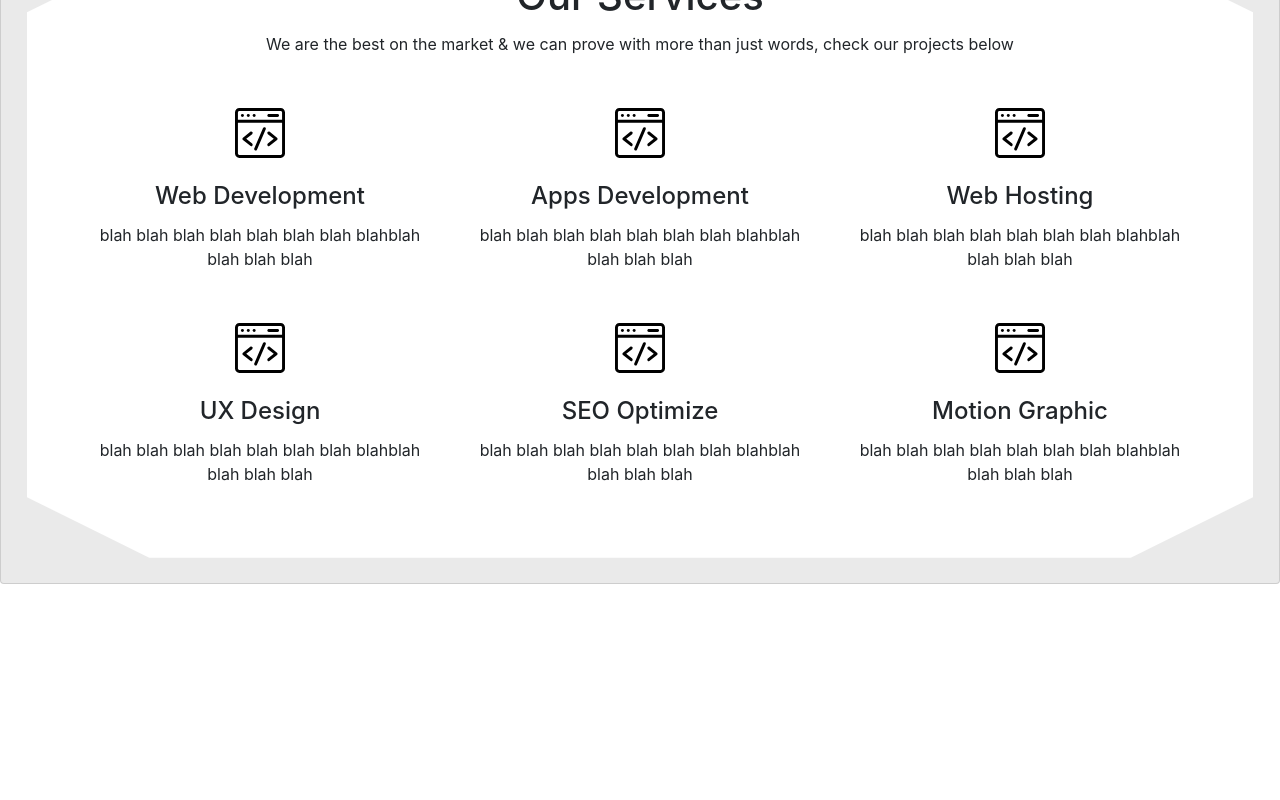
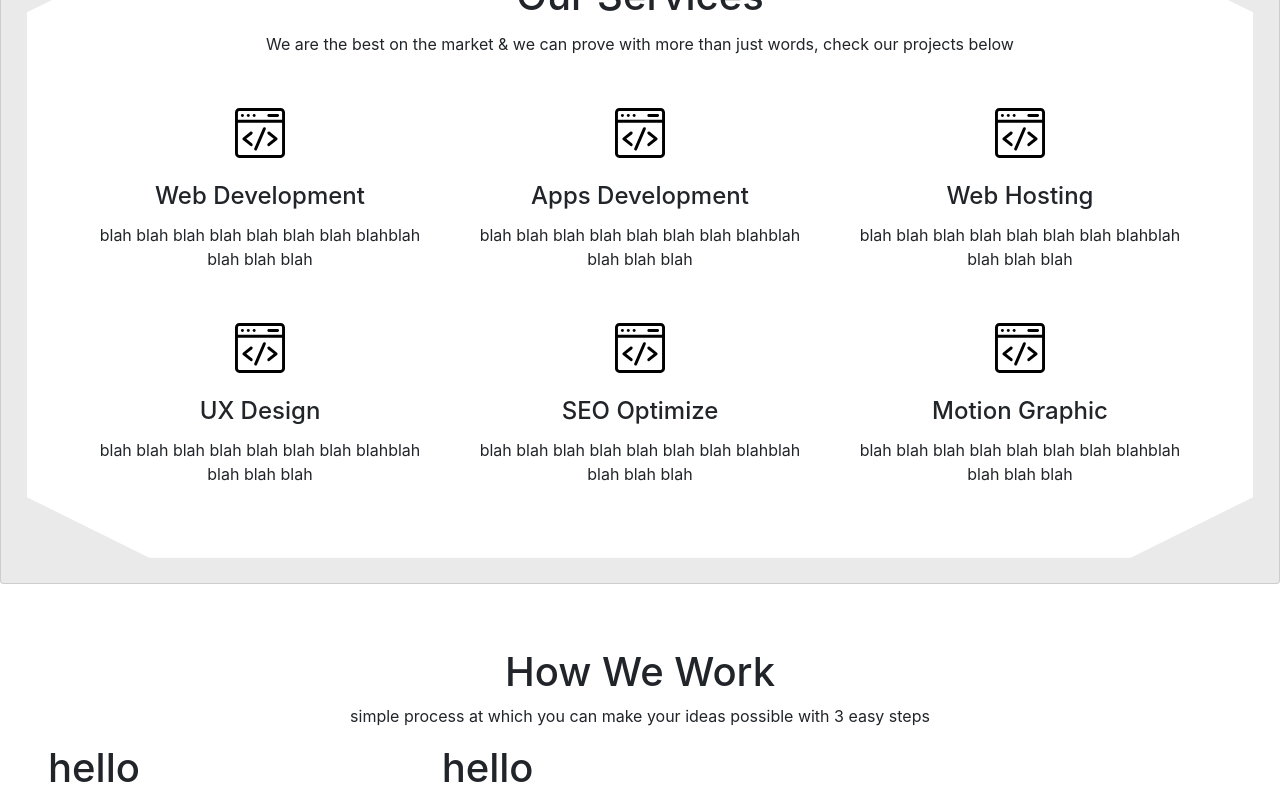
Before and after one commit to Ruhulcse/society, a React (Create React App) app: page / in a window 1280 px wide. Shown: the part 1297-2097 px from the top of the page. Before the commit the page ends 1881 px from the top, so only its background shows below. Built offline with nearby package versions, Linux system fonts and the light colour scheme.

Commit message:
work section

```diff
--- a/src/App.js
+++ b/src/App.js
@@ -2,6 +2,7 @@ import "./App.css";
 import About from "./Components/About";
 import Head from "./Components/Head";
 import Service from "./Components/Service";
+import Work from "./Components/Work";
 import { LanguageContextProvider } from "./context/language";
 
 function App() {
@@ -10,6 +11,7 @@ function App() {
       <Head />
       <About />
       <Service />
+      <Work />
     </LanguageContextProvider>
   );
 }
--- /dev/null
+++ b/src/Components/Work.jsx
@@ -0,0 +1,25 @@
+import React from 'react'
+
+function Work() {
+    return (
+        <div className="container-fluid">
+            <div className="row pt-3"></div>
+            <div className="d-flex justify-content-center pt-5">
+                <h1>How We Work</h1>
+            </div>
+            <div className="d-flex justify-content-center">
+               <p>simple process at which you can make your ideas possible with 3 easy steps</p>
+            </div>
+            <div className="row">
+                <div className="col-md-4 pl-5">
+                    <h1>hello</h1>
+                </div>
+                <div className="col-md-8">
+                    <h1>hello</h1>
+                </div>
+            </div>
+        </div>
+    )
+}
+
+export default Work
```
